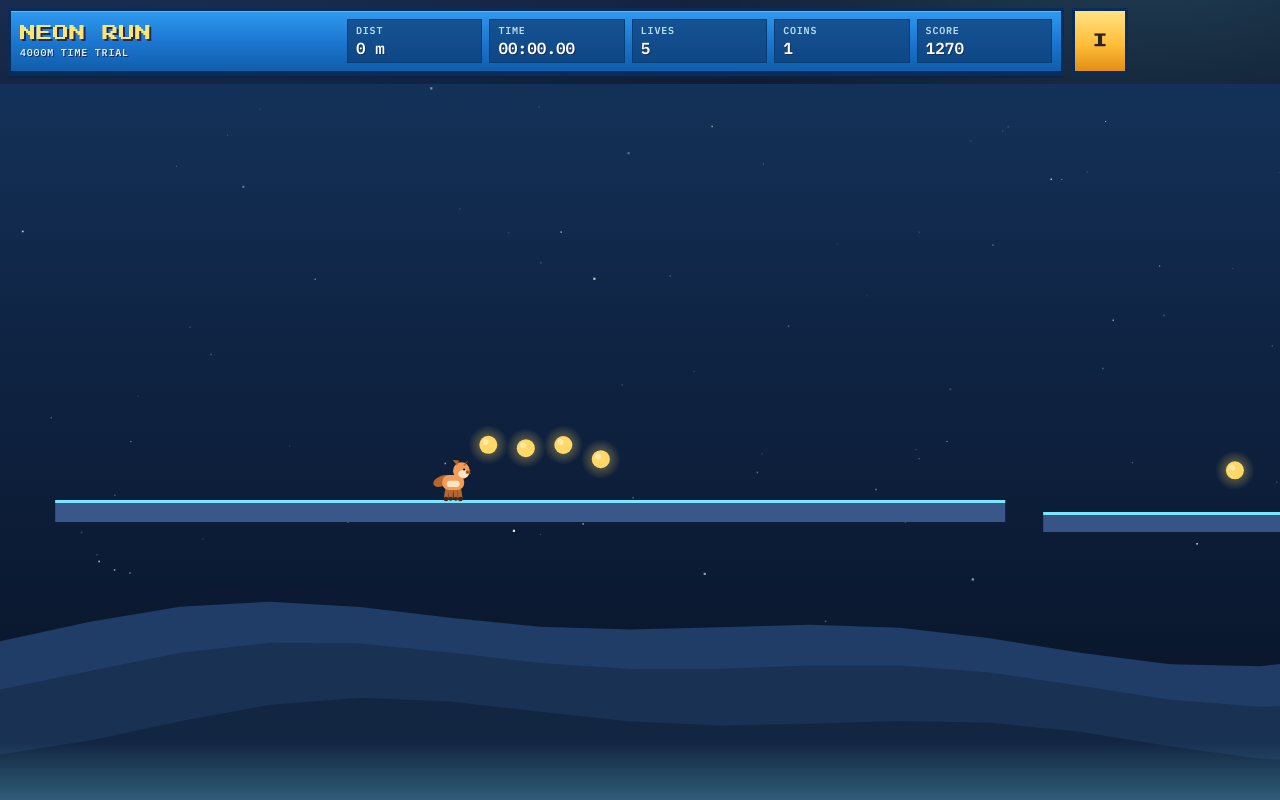
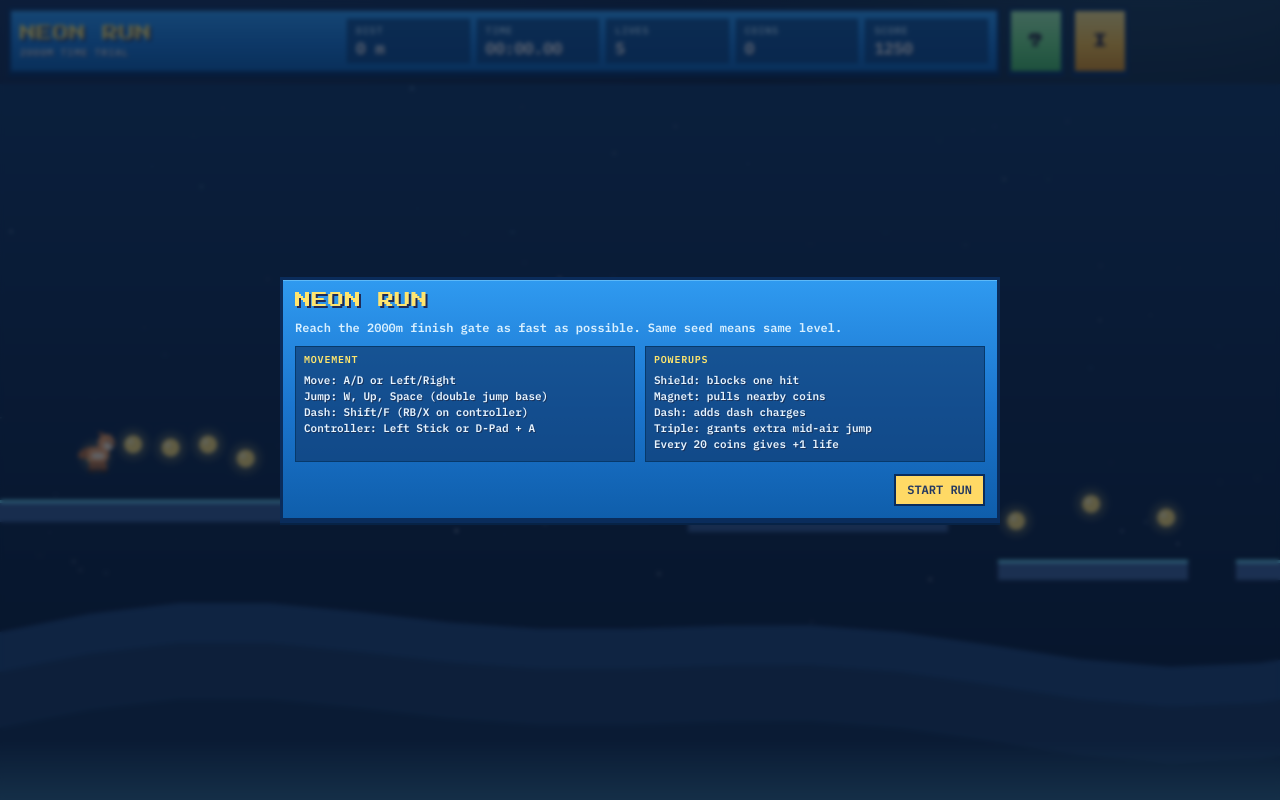
Before and after one commit to jvk75/html-game, a plain HTML site: page index.html in a window 1280 px wide. Drawn offline with Linux system fonts and the light colour scheme.

Commit message:
Update index.html

```diff
--- a/index.html
+++ b/index.html
@@ -137,12 +137,27 @@
       letter-spacing: 0.04em;
     }
 
+    .hud-actions {
+      display: flex;
+      gap: 8px;
+      align-items: stretch;
+      pointer-events: auto;
+    }
+
+    .help-btn {
+      background: linear-gradient(180deg, #98f099, #60ca6a 56%, #3f9f4a);
+    }
+
     .info-btn:hover {
       filter: brightness(1.05);
     }
 
     .info-btn[aria-expanded="true"] {
       background: linear-gradient(180deg, #ffe998, #ffd767 56%, #f7b82d);
+    }
+
+    .help-btn[aria-expanded="true"] {
+      background: linear-gradient(180deg, #aaf5ab, #72dc7b 56%, #48b95a);
     }
 
     .info-drawer {
@@ -356,6 +371,94 @@
       transform: translate(-50%, 0) scale(1);
     }
 
+    .instructions-modal {
+      position: fixed;
+      inset: 0;
+      z-index: 5;
+      display: grid;
+      place-items: center;
+      background: rgba(7, 22, 46, 0.64);
+      backdrop-filter: blur(2px);
+      pointer-events: auto;
+      padding: 14px;
+    }
+
+    .instructions-modal[hidden] {
+      display: none;
+    }
+
+    .instructions-card {
+      width: min(720px, 96vw);
+      border: 3px solid #0a2c5b;
+      border-bottom-width: 5px;
+      background: linear-gradient(180deg, #2f9af0, #1b75ce 54%, #0f5eab);
+      box-shadow: 0 2px 0 #072346, inset 0 1px 0 #7fd0ff96;
+      padding: 12px;
+      color: #f4fbff;
+    }
+
+    .instructions-title {
+      margin: 0 0 10px;
+      font: 400 16px/1.1 "Press Start 2P", cursive;
+      letter-spacing: 0.04em;
+      color: #ffe56f;
+      text-shadow: 2px 2px 0 #1f2b58;
+    }
+
+    .instructions-subtitle {
+      margin: 0 0 10px;
+      font: 600 12px/1.35 "IBM Plex Mono", monospace;
+      color: #d8f0ff;
+    }
+
+    .instructions-grid {
+      display: grid;
+      grid-template-columns: 1fr 1fr;
+      gap: 10px;
+      margin-bottom: 12px;
+    }
+
+    .instructions-block {
+      border: 1px solid #07396a;
+      background: #103a6ea9;
+      padding: 8px;
+    }
+
+    .instructions-label {
+      margin: 0 0 8px;
+      font: 600 10px/1 "IBM Plex Mono", monospace;
+      text-transform: uppercase;
+      letter-spacing: 0.08em;
+      color: #ffe66d;
+    }
+
+    .instructions-lines {
+      margin: 0;
+      font: 600 11px/1.45 "IBM Plex Mono", monospace;
+      color: #e6f4ff;
+      text-shadow: 1px 1px 0 #1a335c;
+    }
+
+    .instructions-actions {
+      display: flex;
+      justify-content: flex-end;
+      gap: 8px;
+    }
+
+    .instructions-start {
+      border: 2px solid #0a2c5b;
+      background: #ffd965;
+      color: #223761;
+      padding: 8px 11px;
+      font: 700 12px/1 "IBM Plex Mono", monospace;
+      text-transform: uppercase;
+      cursor: pointer;
+    }
+
+    .instructions-start:hover {
+      background: #ffe287;
+    }
+
     @media (max-width: 1180px) {
       .hud-main {
         grid-template-columns: repeat(4, minmax(92px, 1fr));
@@ -406,6 +509,10 @@
         grid-template-columns: 1fr;
         gap: 8px;
         margin-top: 6px;
+      }
+
+      .instructions-grid {
+        grid-template-columns: 1fr;
       }
 
       .seed-input {
@@ -423,14 +530,17 @@
   <section class="ui-shell" aria-live="polite">
     <header class="ui-header">
       <div class="hud-main">
-        <h1 class="hud-title"><span class="hud-title-main">NEON RUN</span><span class="hud-title-sub">4000M TIME TRIAL</span></h1>
+        <h1 class="hud-title"><span class="hud-title-main">NEON RUN</span><span class="hud-title-sub">2000M TIME TRIAL</span></h1>
         <div class="hud-stat"><span class="hud-label">Dist</span><span id="distance" class="hud-value">0 m</span></div>
         <div class="hud-stat"><span class="hud-label">Time</span><span id="run-time" class="hud-value">00:00.00</span></div>
         <div class="hud-stat"><span class="hud-label">Lives</span><span id="lives" class="hud-value">5</span></div>
         <div class="hud-stat"><span class="hud-label">Coins</span><span id="coins" class="hud-value">0</span></div>
         <div class="hud-stat"><span class="hud-label">Score</span><span id="score" class="hud-value">0</span></div>
       </div>
-      <button id="info-toggle" class="info-btn" type="button" aria-expanded="false" aria-controls="info-drawer" title="Show info">i</button>
+      <div class="hud-actions">
+        <button id="instructions-toggle" class="info-btn help-btn" type="button" aria-expanded="true" aria-controls="instructions-modal" title="Show instructions">?</button>
+        <button id="info-toggle" class="info-btn" type="button" aria-expanded="false" aria-controls="info-drawer" title="Show info">i</button>
+      </div>
     </header>
 
     <aside id="info-drawer" class="info-drawer" hidden>
@@ -464,8 +574,8 @@
         </div>
       </section>
 
-      <section class="drawer-col">
-        <h2 class="col-title">Controls</h2>
+      <section class="menu-card">
+        <h2 class="menu-title">Controls</h2>
         <p class="controls">
           Move A/D or Left/Right | Jump W/Up/Space | Dash Shift/F (RB/X)<br />
           Controller: Left Stick or D-Pad + A | Restart: R replay, N random seed
@@ -473,6 +583,36 @@
       </section>
     </aside>
   </section>
+  <div id="instructions-modal" class="instructions-modal">
+    <section class="instructions-card" role="dialog" aria-modal="true" aria-labelledby="instructions-title">
+      <h2 id="instructions-title" class="instructions-title">NEON RUN</h2>
+      <p class="instructions-subtitle">Reach the 2000m finish gate as fast as possible. Same seed means same level.</p>
+      <div class="instructions-grid">
+        <article class="instructions-block">
+          <h3 class="instructions-label">Movement</h3>
+          <p class="instructions-lines">
+            Move: A/D or Left/Right<br />
+            Jump: W, Up, Space (double jump base)<br />
+            Dash: Shift/F (RB/X on controller)<br />
+            Controller: Left Stick or D-Pad + A
+          </p>
+        </article>
+        <article class="instructions-block">
+          <h3 class="instructions-label">Powerups</h3>
+          <p class="instructions-lines">
+            Shield: blocks one hit<br />
+            Magnet: pulls nearby coins<br />
+            Dash: adds dash charges<br />
+            Triple: grants extra mid-air jump<br />
+            Every 20 coins gives +1 life
+          </p>
+        </article>
+      </div>
+      <div class="instructions-actions">
+        <button id="instructions-start" class="instructions-start" type="button">Start Run</button>
+      </div>
+    </section>
+  </div>
   <div id="power-toast" class="power-toast" aria-live="polite"></div>
 
   <script>
@@ -496,6 +636,9 @@
       const inputEl = document.getElementById("input");
       const powerPanelEl = document.getElementById("power-panel");
       const powerToastEl = document.getElementById("power-toast");
+      const instructionsToggleBtn = document.getElementById("instructions-toggle");
+      const instructionsModalEl = document.getElementById("instructions-modal");
+      const instructionsStartBtn = document.getElementById("instructions-start");
       const infoToggleBtn = document.getElementById("info-toggle");
       const infoDrawerEl = document.getElementById("info-drawer");
       const uiHeaderEl = document.querySelector(".ui-header");
@@ -507,7 +650,7 @@
         maxY: 560,
         biomeSpanMeters: 500,
         metersToPx: 10,
-        levelLengthMeters: 4000,
+        levelLengthMeters: 2000,
         finiteCourse: true
       };
       const levelStartX = 80;
@@ -684,7 +827,9 @@
       let finishTime = null;
       let runFinished = false;
       let runTimerStarted = false;
+      let instructionsOpen = true;
       let bestTimeForSeed = null;
+      let nextLifeCoinThreshold = 20;
       let goal = null;
 
       let collectedCoins = 0;
@@ -843,6 +988,17 @@
         if (!infoDrawerEl || !infoToggleBtn) return;
         infoDrawerEl.hidden = !open;
         infoToggleBtn.setAttribute("aria-expanded", open ? "true" : "false");
+        updateGameplayTopInset();
+      }
+
+      function setInstructionsOpen(open) {
+        instructionsOpen = open;
+        if (instructionsModalEl) instructionsModalEl.hidden = !open;
+        if (instructionsToggleBtn) instructionsToggleBtn.setAttribute("aria-expanded", open ? "true" : "false");
+        if (open) setInfoPanelOpen(false);
+        keys.clear();
+        prevJumpHeld = false;
+        prevDashHeld = false;
         updateGameplayTopInset();
       }
 
@@ -1759,6 +1915,12 @@
         collectedCoins += 1;
         baseCoinScore += scoreRules.coinBonus;
 
+        while (collectedCoins >= nextLifeCoinThreshold) {
+          lives = Math.min(99, lives + 1);
+          nextLifeCoinThreshold += 20;
+          showPowerToast("shield", "+1 Life (" + lives + ")");
+        }
+
         if (comboTimer > 0) comboCount += 1;
         else comboCount = 1;
 
@@ -1922,6 +2084,7 @@
         runFinished = false;
         runTimerStarted = false;
         goal = null;
+        nextLifeCoinThreshold = 20;
 
         collectedCoins = 0;
         baseCoinScore = 0;
@@ -1993,6 +2156,11 @@
         if (gameOver) {
           if (newSeedPressed) resetGame({ seed: randomSeed32() });
           else if (restartPressed) resetGame();
+          updateHUD(distanceNow, biomeIndexNow);
+          return;
+        }
+
+        if (instructionsOpen) {
           updateHUD(distanceNow, biomeIndexNow);
           return;
         }
@@ -2846,6 +3014,12 @@
       window.addEventListener("keydown", (e) => {
         const typingInField = e.target === seedInputEl;
         if (typingInField) return;
+        if (instructionsOpen && (e.code === "Space" || e.code === "Enter" || e.code === "Escape")) {
+          e.preventDefault();
+          setInstructionsOpen(false);
+          tryInitAudio();
+          return;
+        }
         if (blockedKeys.has(e.code)) e.preventDefault();
         tryInitAudio();
         keys.add(e.code);
@@ -2887,14 +3061,29 @@
         }
       });
 
+      if (instructionsToggleBtn) {
+        instructionsToggleBtn.addEventListener("click", () => {
+          setInstructionsOpen(true);
+        });
+      }
+
+      if (instructionsStartBtn) {
+        instructionsStartBtn.addEventListener("click", () => {
+          setInstructionsOpen(false);
+          tryInitAudio();
+        });
+      }
+
       if (infoToggleBtn && infoDrawerEl) {
         setInfoPanelOpen(false);
 
         infoToggleBtn.addEventListener("click", () => {
+          if (instructionsOpen) setInstructionsOpen(false);
           setInfoPanelOpen(infoDrawerEl.hidden);
         });
 
         window.addEventListener("keydown", (e) => {
+          if (instructionsOpen) return;
           if (e.code === "Escape" && !infoDrawerEl.hidden) {
             setInfoPanelOpen(false);
             return;
@@ -2911,6 +3100,7 @@
       else setWorldSeed(initialSeed);
       resize();
       resetGame();
+      setInstructionsOpen(true);
       requestAnimationFrame(loop);
     })();
   </script>
```
